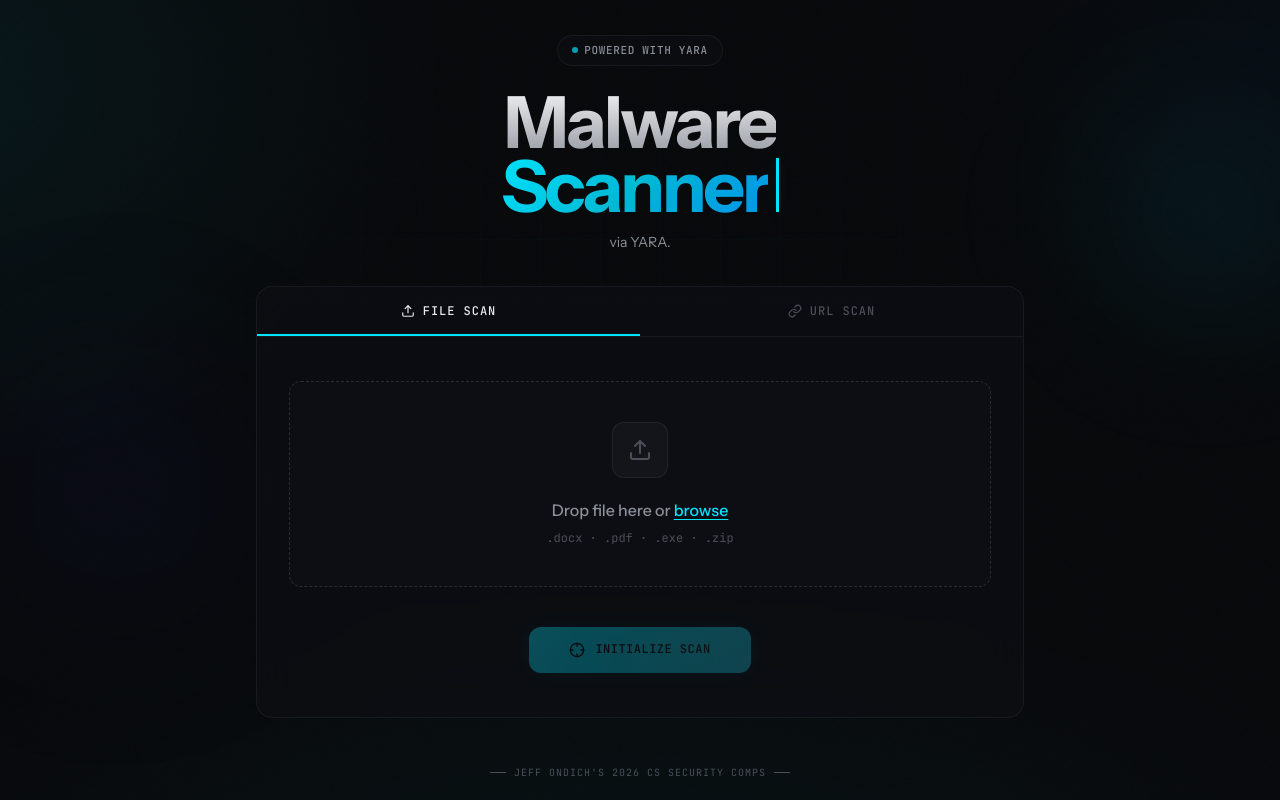
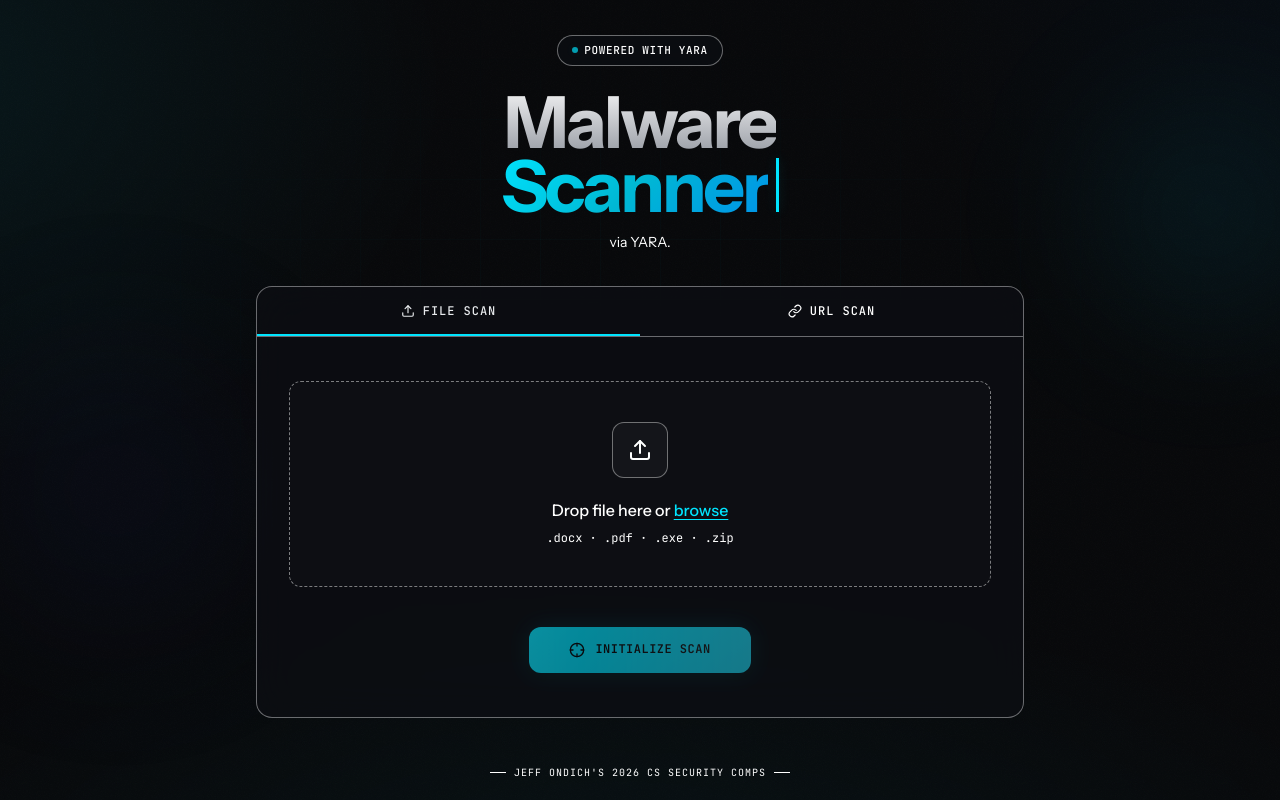
Before and after one commit to porapalmy/cs-security-comps-2026, a Next.js app in the folder website/: page / in a window 1280 px wide. Shown: the top 800 px of the page. Built offline with nearby package versions, Linux system fonts and the light colour scheme.

Commit message:
brighten up n u can now just click enter for the url thing

```diff
--- a/website/src/app/globals.css
+++ b/website/src/app/globals.css
@@ -18,11 +18,11 @@
   --green-safe: #00e676;
 
   --text-primary: #e8eaed;
-  --text-secondary: #8a8f98;
-  --text-tertiary: #4a4f5a;
+  --text-secondary: #ffffff;
+  --text-tertiary: #ffffff;
 
-  --border: rgba(255, 255, 255, 0.06);
-  --border-hover: rgba(255, 255, 255, 0.12);
+  --border: rgba(255, 255, 255, 0.391);
+  --border-hover: rgba(255, 255, 255, 0.461);
   --border-cyan: rgba(0, 229, 255, 0.2);
 }
 
--- a/website/src/components/Scanner.tsx
+++ b/website/src/components/Scanner.tsx
@@ -538,6 +538,11 @@
                                                 type="text"
                                                 value={url}
                                                 onChange={(e) => setUrl(e.target.value)}
+                                                onKeyDown={(e) => {
+                                                    if (e.key === "Enter" && url && !isScanning) {
+                                                        handleScan();
+                                                    }
+                                                }}
                                                 placeholder="https://example.com"
                                                 className="w-full rounded-xl py-4 pl-11 pr-4 text-sm transition-all duration-300 outline-none"
                                                 style={{
@@ -583,7 +588,7 @@
                                             (activeTab === "file" && !file) ||
                                             (activeTab === "url" && !url)
                                         }
-                                        className="relative overflow-hidden font-medium py-3.5 px-10 rounded-xl text-sm transition-all duration-300 flex items-center gap-2.5 disabled:opacity-30 disabled:cursor-not-allowed hover:scale-[1.02] active:scale-[0.98]"
+                                        className="relative overflow-hidden font-medium py-3.5 px-10 rounded-xl text-sm transition-all duration-300 flex items-center gap-2.5 disabled:opacity-60 disabled:cursor-not-allowed hover:scale-[1.02] active:scale-[0.98]"
                                         style={{
                                             background: "linear-gradient(135deg, var(--cyan), var(--cyan-dim))",
                                             color: "#07080a",
```
